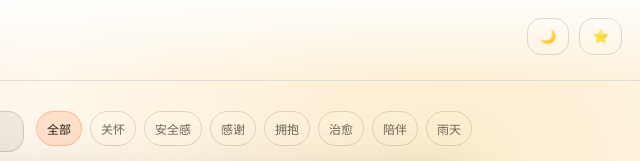
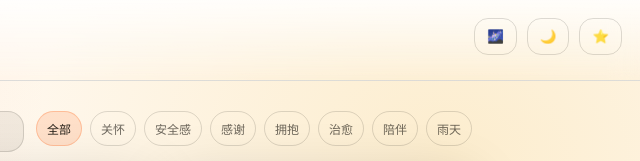
Before and after one commit to lear19910209-collab/littlefox-safehouse, a plain HTML site: page index.html in a window 1280 px wide. Shown: the top 161 px of the page, 640-1280 px from the left. Drawn offline with Linux system fonts and the light colour scheme; no server answers.

Commit message:
更新 index.html

```diff
--- a/index.html
+++ b/index.html
@@ -23,8 +23,9 @@
 </div>
 </div>
 <div class="actions">
-<button id="toggleTheme" class="btn ghost" type="button" title="切换夜间模式">🌙</button>
-<button id="showFavorites" class="btn ghost" type="button" title="只看收藏">⭐</button>
+    <button id="toggleView" class="btn ghost" type="button" title="切换星轨视图">🌌</button>
+    <button id="toggleTheme" class="btn ghost" type="button" title="切换夜间模式">🌙</button>
+    <button id="showFavorites" class="btn ghost" type="button" title="只看收藏">⭐</button>
 </div>
 </header>
 <main class="container">
```
